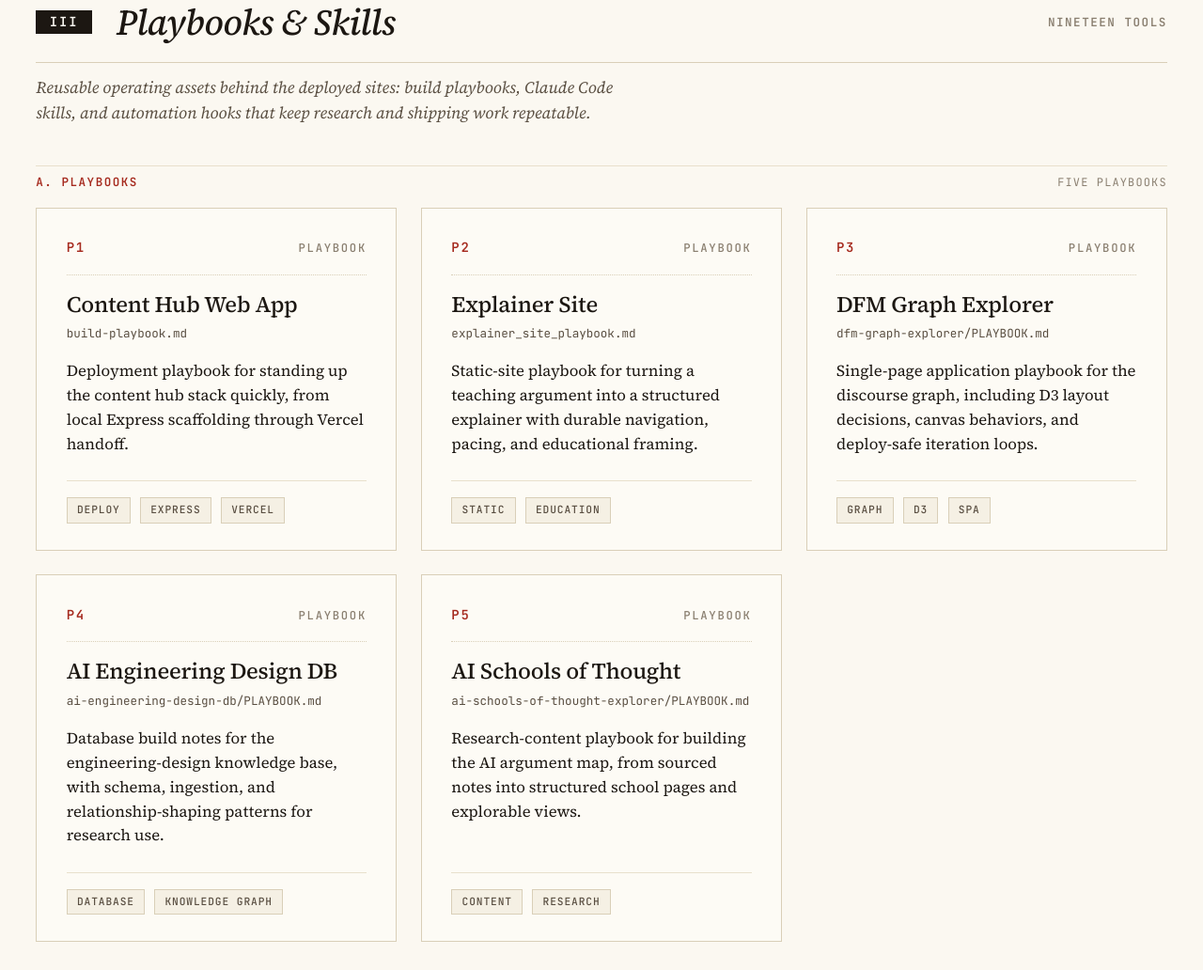
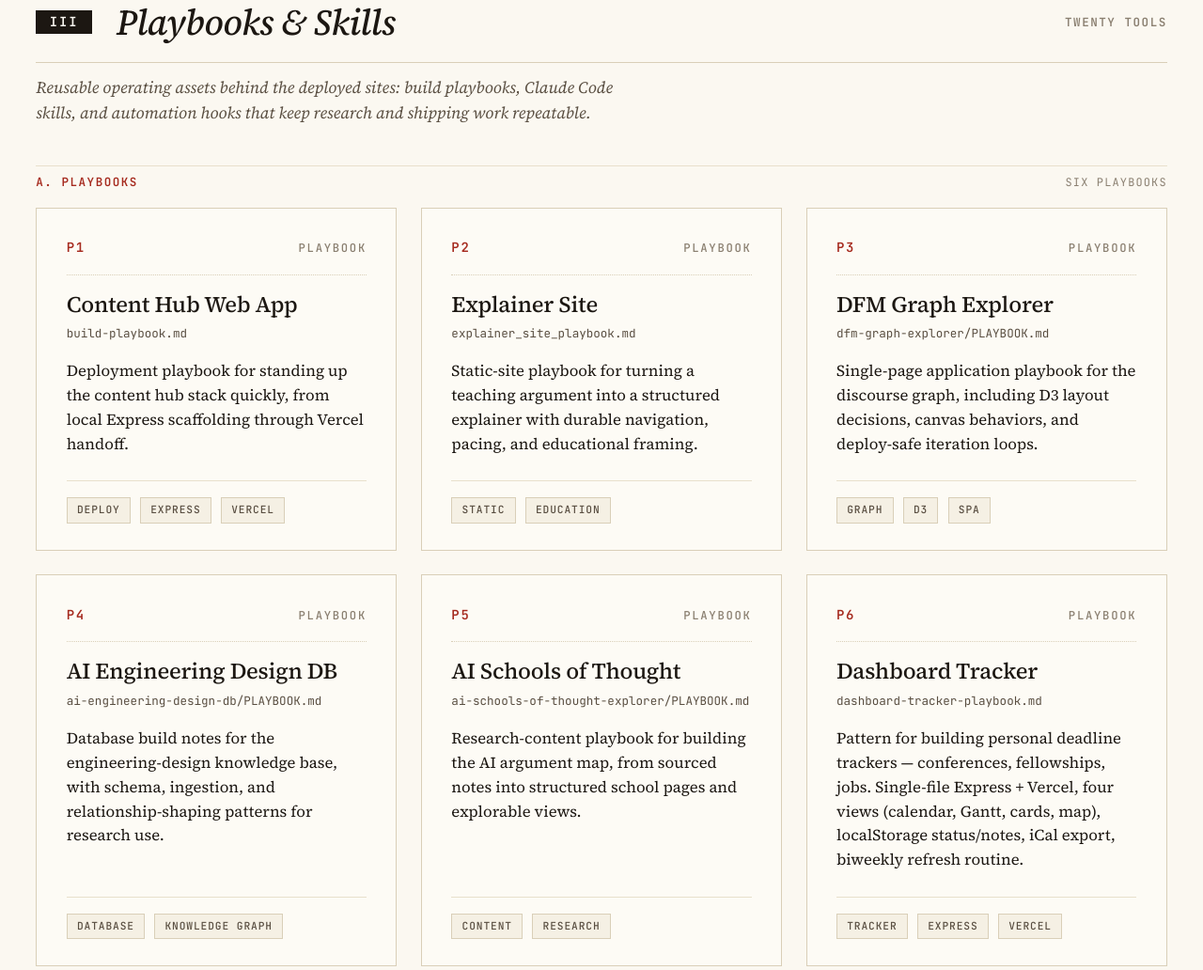
Before and after one commit to douglaspmcgowan/dpm-sites, a plain HTML site: page index.html in a window 1280 px wide. Shown: the part 4017-5049 px from the top of the page at 94% size. Drawn offline with Linux system fonts and the light colour scheme; no server answers.

Commit message:
feat: add Dashboard Tracker playbook (P6), update counts
- New P6 card: Dashboard Tracker — conference/fellowship/job deadline pattern
  with four views, iCal export, localStorage status/notes, biweekly refresh
- Section count: Five → Six playbooks; Nineteen → Twenty tools
- Dashboard workflow panel: 5 → 6 playbooks, adds dashboard-tracker-playbook.md entry

Co-Authored-By: Claude Opus 4.7 <noreply@anthropic.com>

```diff
--- a/index.html
+++ b/index.html
@@ -319,13 +319,13 @@
       <h2 class="chapter-head">
         <span class="rom-badge">III</span>
         <span class="chapter-title">Playbooks &amp; Skills</span>
-        <span class="count">Nineteen tools</span>
+        <span class="count">Twenty tools</span>
       </h2>
       <p class="chapter-intro">Reusable operating assets behind the deployed sites: build playbooks, Claude Code skills, and automation hooks that keep research and shipping work repeatable.</p>
 
       <div class="subsection-head">
         <span class="subsection-label">A. Playbooks</span>
-        <span class="subsection-count">Five playbooks</span>
+        <span class="subsection-count">Six playbooks</span>
       </div>
       <ul class="grid">
         <li class="card">
@@ -393,6 +393,20 @@
           <div class="card-foot">
             <span class="skill-tag">Content</span>
             <span class="skill-tag">Research</span>
+          </div>
+        </li>
+        <li class="card">
+          <div class="card-head">
+            <span class="card-num">P6</span>
+            <span class="card-stack">Playbook</span>
+          </div>
+          <h3 class="card-title">Dashboard Tracker</h3>
+          <p class="card-url"><span class="mono">dashboard-tracker-playbook.md</span></p>
+          <p class="card-desc">Pattern for building personal deadline trackers — conferences, fellowships, jobs. Single-file Express + Vercel, four views (calendar, Gantt, cards, map), localStorage status/notes, iCal export, biweekly refresh routine.</p>
+          <div class="card-foot">
+            <span class="skill-tag">Tracker</span>
+            <span class="skill-tag">Express</span>
+            <span class="skill-tag">Vercel</span>
           </div>
         </li>
       </ul>
@@ -949,7 +963,7 @@
       <div class="db-section">
         <div class="db-section-head">
           <span class="db-section-title">Workflow</span>
-          <span class="db-section-count">7 skills · 5 playbooks · 7 hooks + 1 scheduled</span>
+          <span class="db-section-count">7 skills · 6 playbooks · 7 hooks + 1 scheduled</span>
         </div>
         <div class="db-tools-grid">
 
@@ -1053,6 +1067,10 @@
               <li class="db-tool-row">
                 <span class="db-tool-name">ai-schools-of-thought-explorer/PLAYBOOK.md</span>
                 <span class="db-tool-desc">Research exploration + content workflow for schools site</span>
+              </li>
+              <li class="db-tool-row">
+                <span class="db-tool-name">dashboard-tracker-playbook.md</span>
+                <span class="db-tool-desc">Conferences / fellowships / jobs tracker — 4 views, iCal, refresh routine</span>
               </li>
             </ul>
           </div>
```
